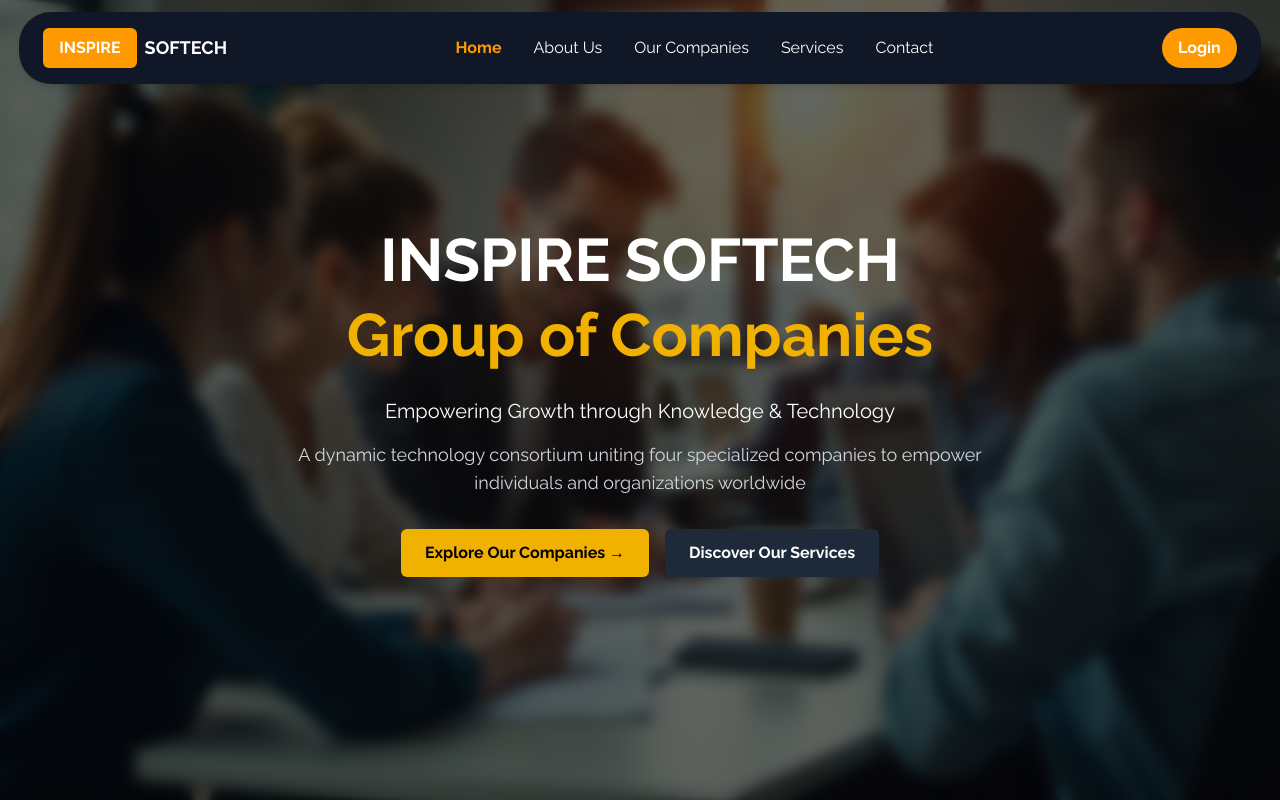
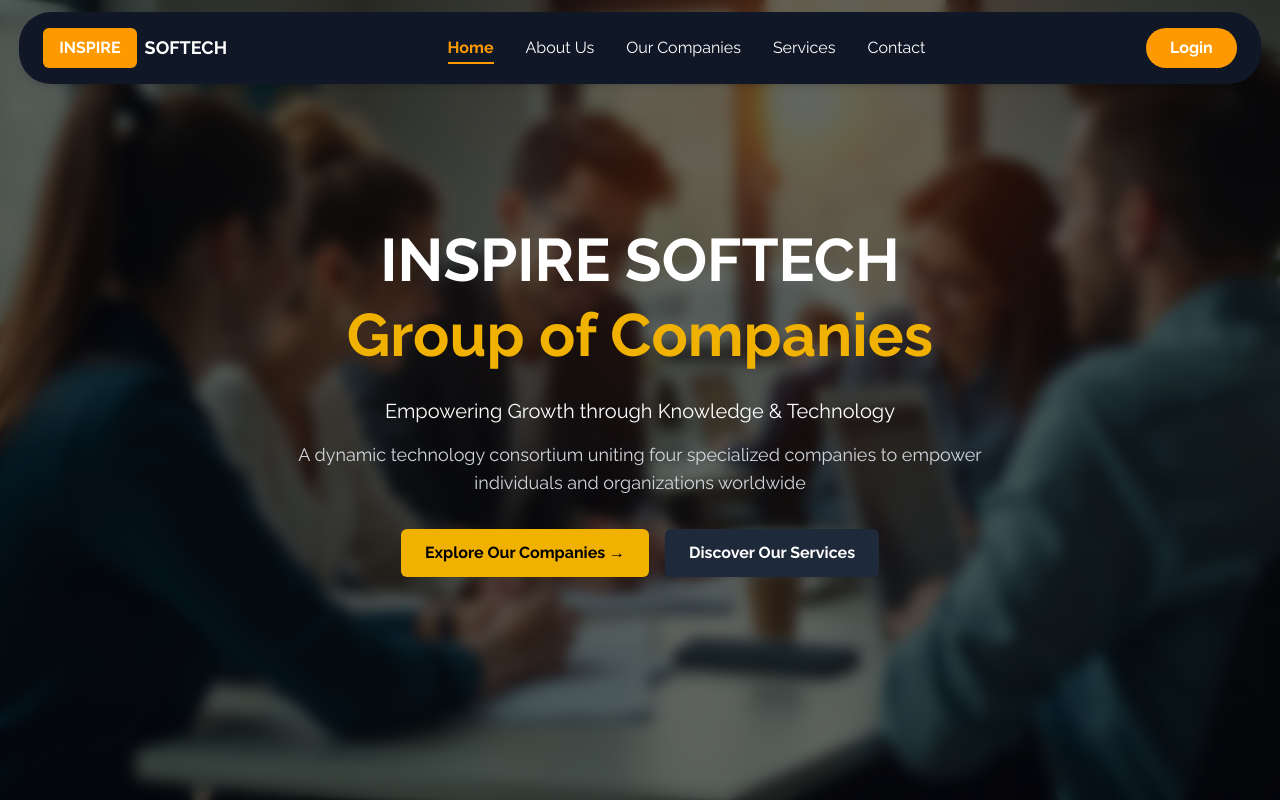
Before and after one commit to JWS-Technology/inspire-frontend, a Next.js app: page / in a window 1280 px wide. Built offline with nearby package versions, Linux system fonts and the light colour scheme.

Commit message:
animation added to navbar

```diff
--- a/app/components/NavbarDesktop.tsx
+++ b/app/components/NavbarDesktop.tsx
@@ -1,7 +1,10 @@
 // app/components/NavbarDesktop.tsx
-import React from "react";
+import React, { useState, useEffect } from "react";
 
 const NavbarDesktop = () => {
+    const [scrolled, setScrolled] = useState(false);
+    const [activeLink, setActiveLink] = useState("Home");
+
     const links = [
         { label: "Home", href: "#" },
         { label: "About Us", href: "#" },
@@ -10,33 +13,64 @@ const NavbarDesktop = () => {
         { label: "Contact", href: "#" },
     ];
 
+    useEffect(() => {
+        const handleScroll = () => {
+            const isScrolled = window.scrollY > 10;
+            setScrolled(isScrolled);
+        };
+
+        window.addEventListener("scroll", handleScroll);
+        return () => window.removeEventListener("scroll", handleScroll);
+    }, []);
+
     return (
-        <nav className="w-[97vw] rounded-4xl md:flex items-center justify-between bg-gray-900 px-6 py-4 shadow-md sticky top-0 z-50">
-            <div className="flex items-center space-x-2">
-                <div className="bg-amber-500 text-white font-bold px-4 py-2 rounded-md">
+        <nav className={`w-[97vw] rounded-4xl md:flex items-center justify-between bg-gray-900 px-6 py-4 shadow-md sticky top-0 z-50 transition-all duration-500 ${
+            scrolled
+                ? "bg-gray-900/95 backdrop-blur-sm shadow-xl scale-[0.98] hover:scale-100"
+                : "bg-gray-900"
+        }`}>
+            {/* Logo with bounce animation */}
+            <div className="flex items-center space-x-2 group">
+                <div className="bg-amber-500 text-white font-bold px-4 py-2 rounded-md transition-all duration-500 hover:scale-105 hover:rotate-1 hover:shadow-lg group-hover:shadow-amber-500/25">
                     INSPIRE
                 </div>
-                <span className="text-white font-semibold text-lg">SOFTECH</span>
+                <span className="text-white font-semibold text-lg transition-all duration-300 group-hover:text-amber-500">
+                    SOFTECH
+                </span>
             </div>
 
-            {/* Links */}
+            {/* Links with underline animation */}
             <ul className="flex space-x-8 text-white">
                 {links.map((link) => (
                     <li
                         key={link.label}
-                        className={`cursor-pointer ${link.label === "Home"
-                            ? "text-amber-500 font-semibold"
-                            : "hover:text-amber-500"
+                        className="relative group"
+                        onClick={() => setActiveLink(link.label)}
+                    >
+                        <span
+                            className={`cursor-pointer transition-all duration-300 ${
+                                activeLink === link.label
+                                    ? "text-amber-500 font-semibold"
+                                    : "hover:text-amber-500"
                             }`}
-                    >
-                        {link.label}
+                        >
+                            {link.label}
+                        </span>
+                        {/* Animated underline */}
+                        <span
+                            className={`absolute -bottom-1 left-0 w-0 h-0.5 bg-amber-500 transition-all duration-300 group-hover:w-full ${
+                                activeLink === link.label ? "w-full" : ""
+                            }`}
+                        />
                     </li>
                 ))}
             </ul>
 
-            {/* Button */}
-            <button className="bg-amber-500 hover:bg-yellow-600 text-white font-semibold px-4 py-2 rounded-3xl">
-                Login
+            {/* Button with pulse animation */}
+            <button className="relative bg-amber-500 hover:bg-yellow-600 text-white font-semibold px-6 py-2 rounded-3xl transition-all duration-300 hover:scale-105 hover:shadow-xl hover:shadow-amber-500/25 active:scale-95 group overflow-hidden">
+                <span className="relative z-10">Login</span>
+                {/* Shine effect */}
+                <div className="absolute inset-0 -left-10 -top-8 h-20 w-10 rotate-12 bg-white/20 transition-all duration-700 group-hover:left-32" />
             </button>
         </nav>
     );
```
